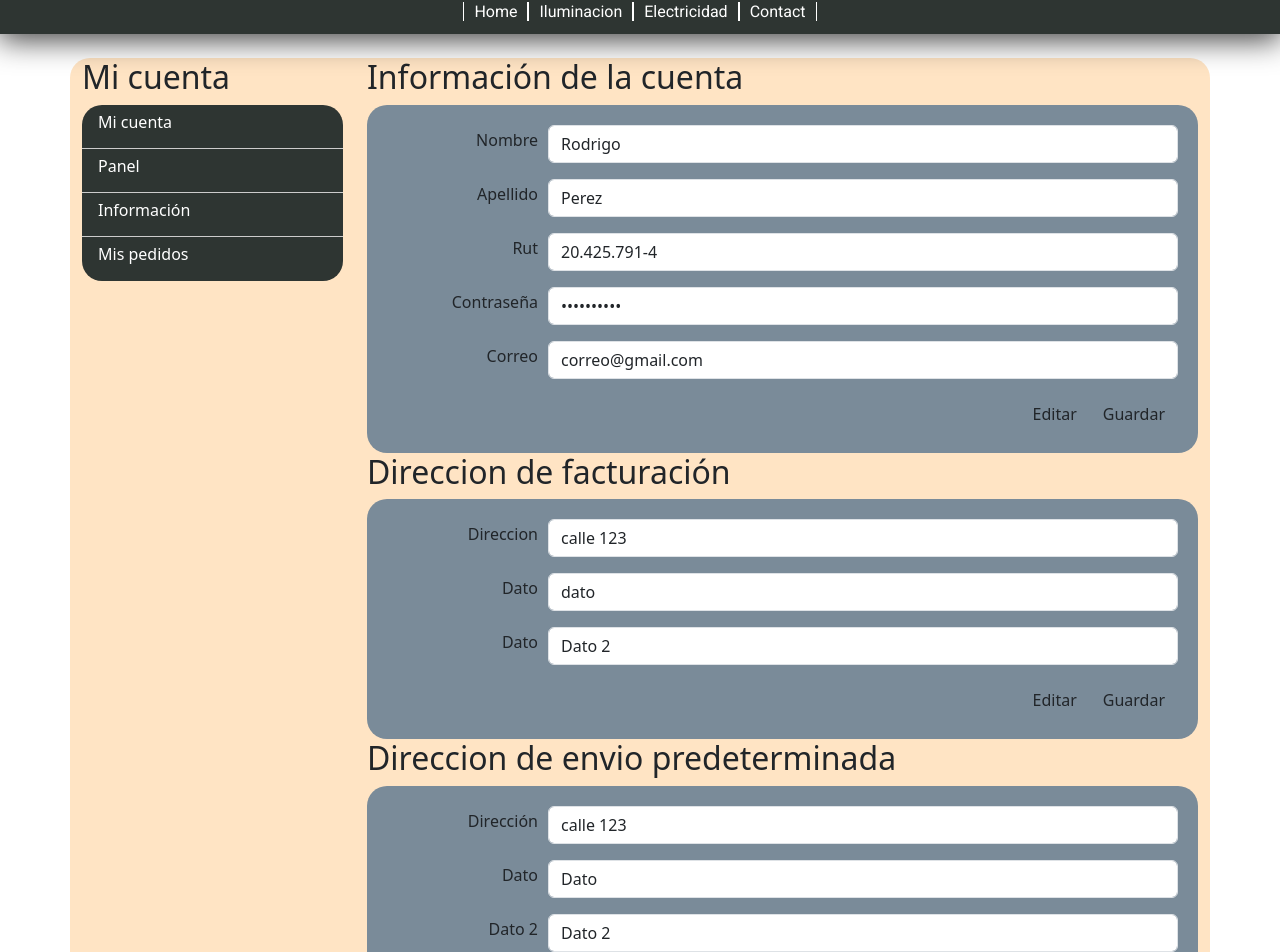
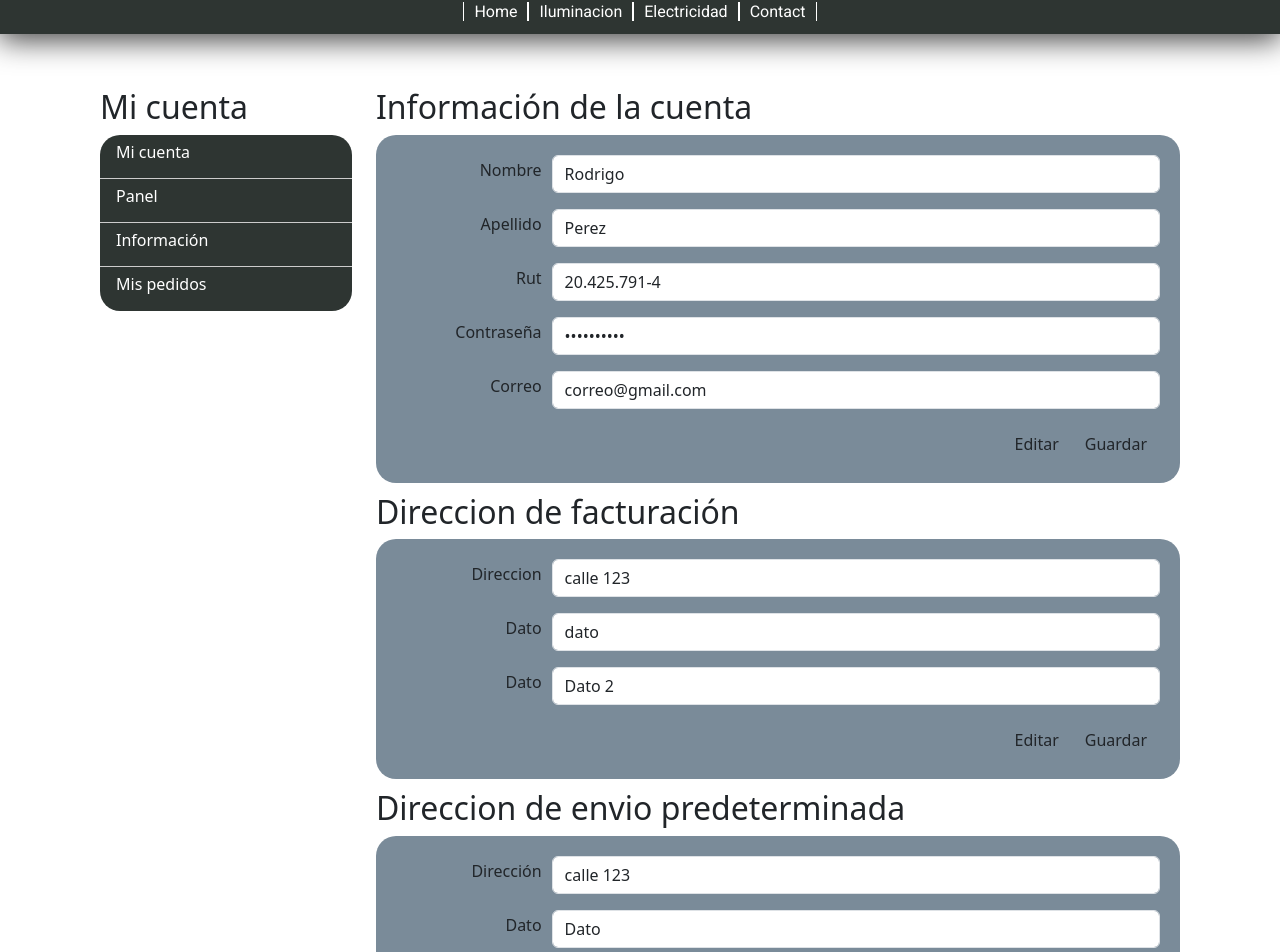
Before and after one commit to gatowaton/Casa-Diaz-Project, a React (Create React App) app: page /usuario in a window 1280 px wide. Shown: the part 169-1121 px from the top of the page. Built offline with nearby package versions, Linux system fonts and the light colour scheme.

Commit message:
arreglos padding etc

```diff
--- a/src/pages/cambiosYDevoluciones/CambiosDevoluciones.css
+++ b/src/pages/cambiosYDevoluciones/CambiosDevoluciones.css
@@ -1,6 +1,7 @@
 .container-cambios-devoluciones {
-    margin-top: 20px;
+    margin-top: 50px;
     padding: 20px;
+    margin-bottom: 50px;
 }
 
 .container-cambios-devoluciones-texto p {
--- a/src/pages/contact/Contact.css
+++ b/src/pages/contact/Contact.css
@@ -10,5 +10,6 @@
 .form-contact .btn-enviar-contact {
     background-color: #FACD03;
     color: black;
+    border-radius: 30px;
 
 }
--- a/src/pages/contact/Contact.js
+++ b/src/pages/contact/Contact.js
@@ -105,7 +105,7 @@ function Contact() {
                      </button>
                   </form>
                </div>
-               <div className="col-6">
+               <div className="col-6 columna-derecha-contact">
                   <h1>Ubícanos en</h1>
                   <h4>Casa Matriz y Salón de ventas</h4>
                   <p>Avenida Balmaceda 4252, local A</p>
--- a/src/pages/user/User_info.css
+++ b/src/pages/user/User_info.css
@@ -2,8 +2,9 @@
 /*  Solo aplicando para ver forma contenedor*/
 .container-info-usuario{
     border-radius: 20px;
-    background-color: bisque;
     align-items: center;
+    margin-bottom: 30px;
+    padding: 30px;
 }
 /* CSS Columna izauierda */
 /* borde redondo, altura al contenido y color fondo */
@@ -29,6 +30,7 @@
     border-radius: 20px;
     background-color:#7A8B99;
     padding: 20px;
+    margin-bottom: 10px;
 }
 /* repitiendo pero en el sugundo */
 .form-direccion-facturacion-usuario{
@@ -36,6 +38,8 @@
     border-radius: 20px;
     background-color: #7A8B99;
     padding: 20px;
+    margin-bottom: 10px;
+
 }
 /* repitiendo pero en el tercero */
 .form-direccion-envio-usuario{
@@ -43,6 +47,8 @@
     border-radius: 20px;
     background-color: #7A8B99;
     padding: 20px;
+    margin-bottom: 10px;
+
 }
 
 /* haciendo que el label quede a la izquierda */
```
